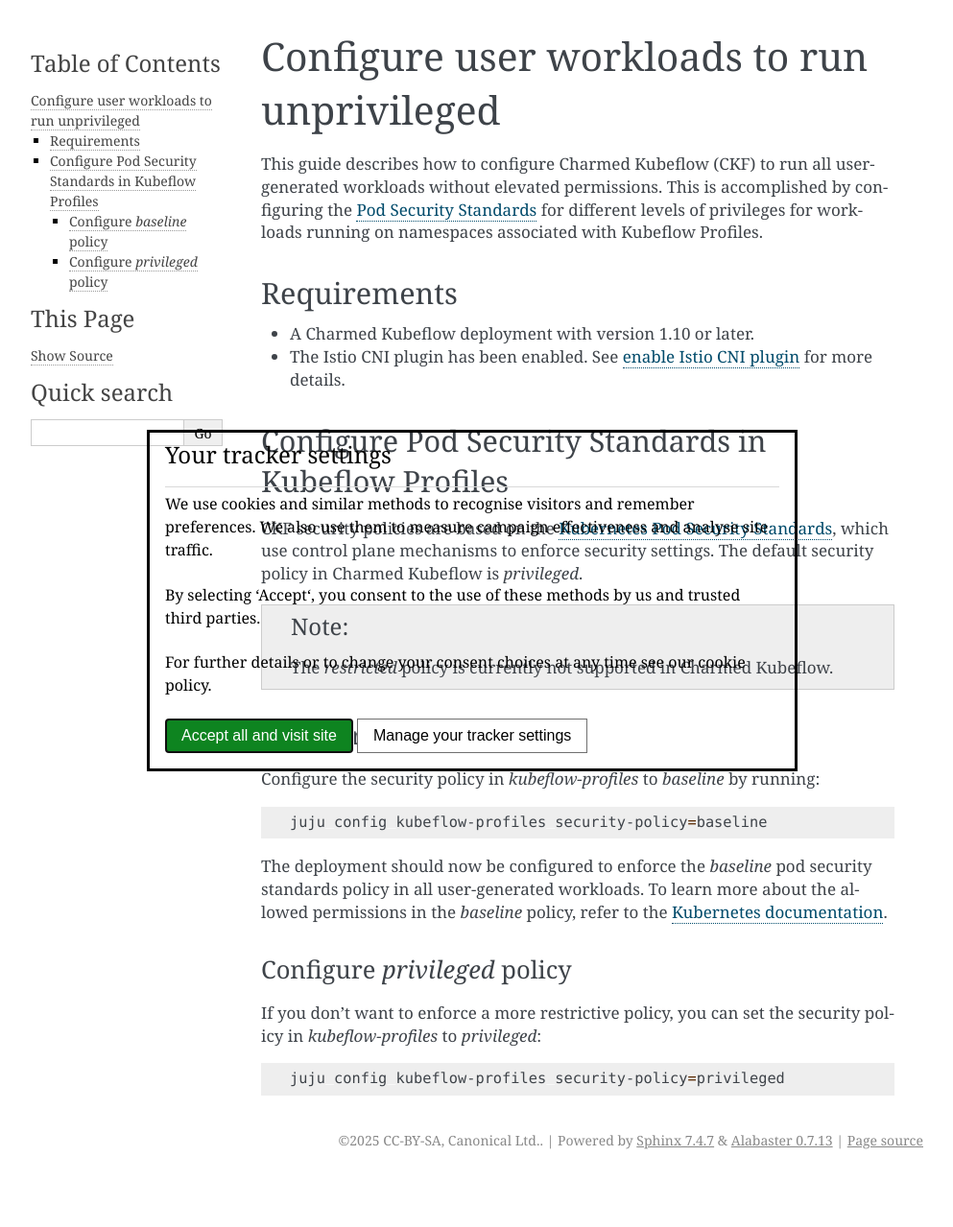
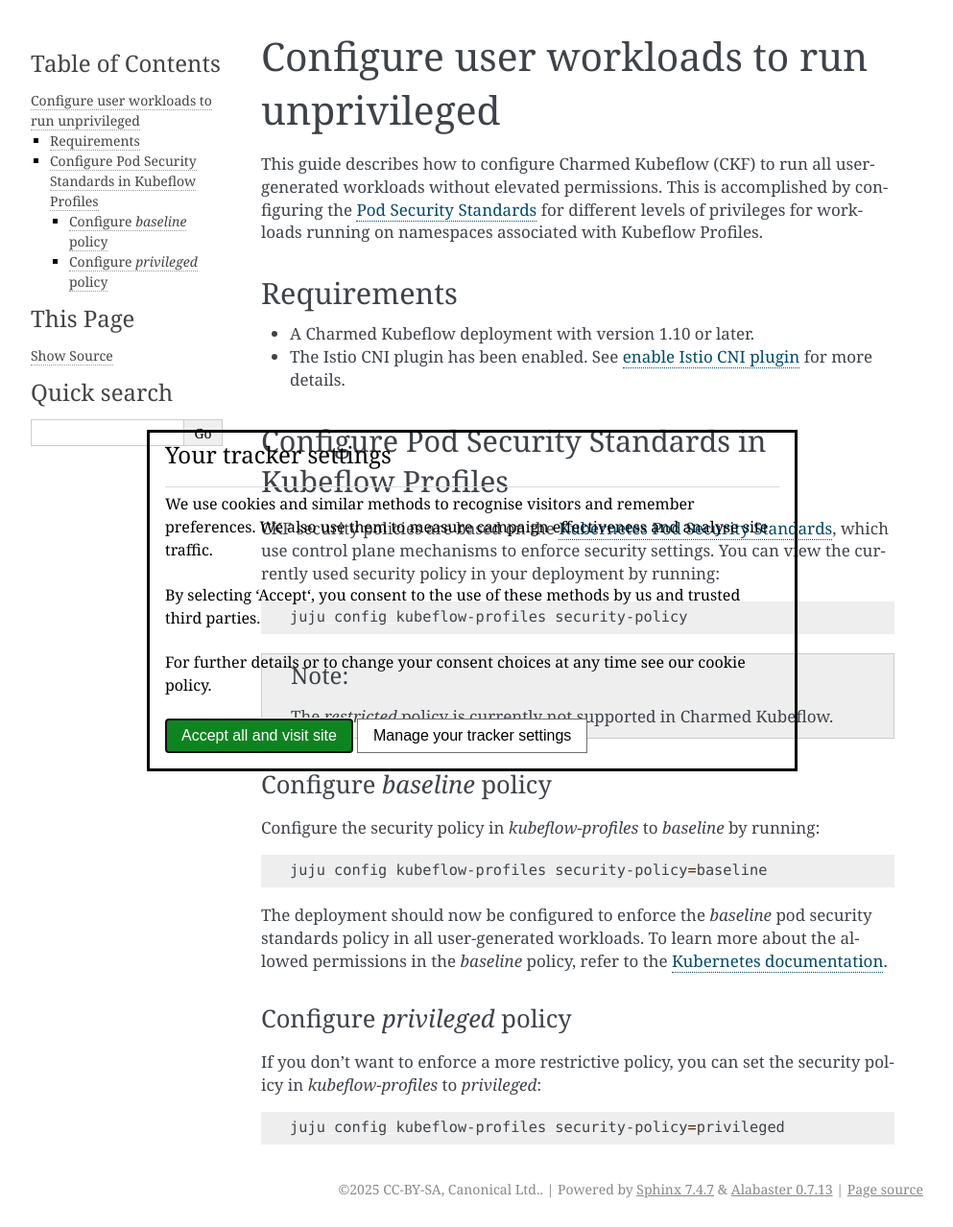
Before and after one commit to canonical/charmed-kubeflow-documentation, a Sphinx documentation site: the page built from docs/how-to/manage/configure-unprivileged-workloads.rst, in a window 1280 px wide and 1279 px high. Shown: the whole window at 96% size, without its empty margins (148-1141 px from the left). Built offline with Sphinx 7.4.7, drawn with Linux system fonts in a browser that asks for light colours.

Commit message:
Update wording on default value

```diff
--- a/docs/how-to/manage/configure-unprivileged-workloads.rst
+++ b/docs/how-to/manage/configure-unprivileged-workloads.rst
@@ -17,7 +17,11 @@
 Configure Pod Security Standards in Kubeflow Profiles
 -----------------------------------------------------
 
-CKF security policies are based on the `Kubernetes Pod Security Standards <https://kubernetes.io/docs/concepts/security/pod-security-standards/>`_, which use control plane mechanisms to enforce security settings. The default security policy in Charmed Kubeflow is `privileged`.
+CKF security policies are based on the `Kubernetes Pod Security Standards <https://kubernetes.io/docs/concepts/security/pod-security-standards/>`_, which use control plane mechanisms to enforce security settings. You can view the currently used security policy in your deployment by running:
+
+.. code-block:: bash
+
+    juju config kubeflow-profiles security-policy
 
 .. note::
 
```
